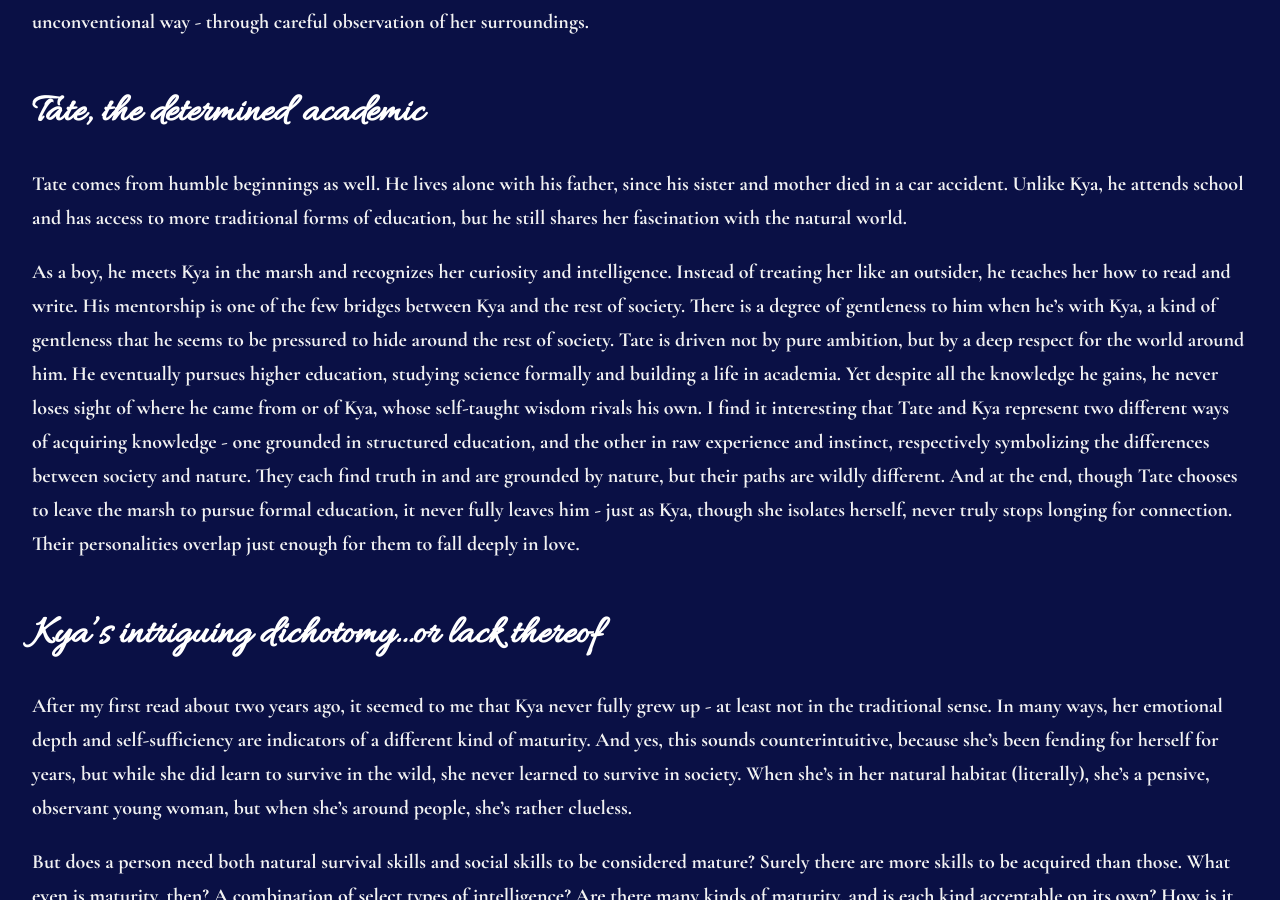
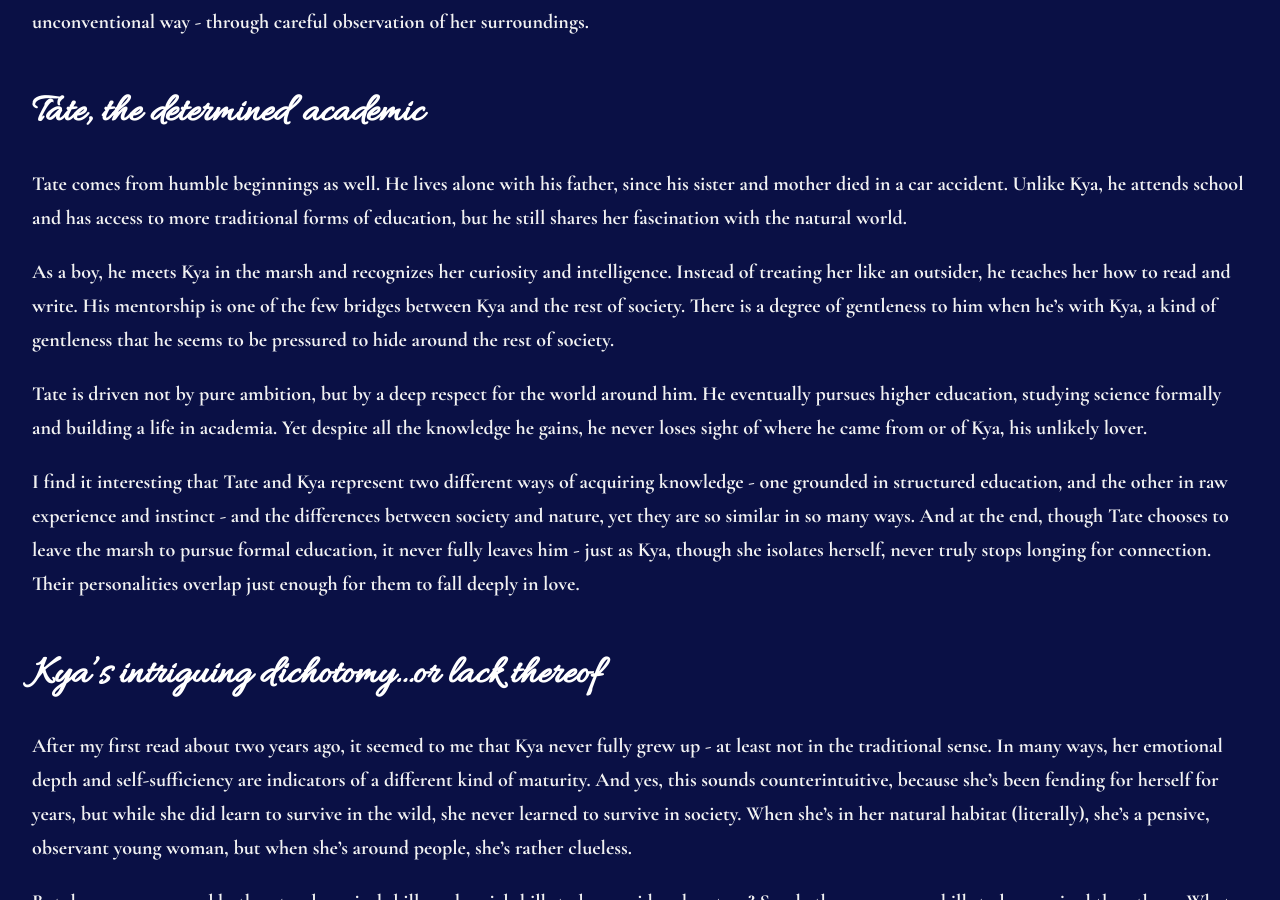
Before and after one commit to leucinemymind/leucinemymind.github.io, a Jekyll site: the page built from _posts/2025-07-15-wtcds.md, in a window 1280 px wide and 900 px high, scrolled down 1538 px. Built offline with Jekyll 4.4.1, drawn with Linux system fonts in a browser that asks for light colours; our own code applies the rules of GitHub Pages for plain Markdown files.

Commit message:
Update 2025-07-15-wtcds.md

```diff
--- a/_posts/2025-07-15-wtcds.md
+++ b/_posts/2025-07-15-wtcds.md
@@ -25,8 +25,10 @@ While she’s by herself, though, she’s not fully alone. She seeks refuge in n
 Tate comes from humble beginnings as well. He lives alone with his father, since his sister and mother died in a car accident. Unlike Kya, he attends school and has access to more traditional forms of education, but he still shares her fascination with the natural world.
 
 As a boy, he meets Kya in the marsh and recognizes her curiosity and intelligence. Instead of treating her like an outsider, he teaches her how to read and write. His mentorship is one of the few bridges between Kya and the rest of society. There is a degree of gentleness to him when he’s with Kya, a kind of gentleness that he seems to be pressured to hide around the rest of society.
-Tate is driven not by pure ambition, but by a deep respect for the world around him. He eventually pursues higher education, studying science formally and building a life in academia. Yet despite all the knowledge he gains, he never loses sight of where he came from or of Kya, whose self-taught wisdom rivals his own.
-I find it interesting that Tate and Kya represent two different ways of acquiring knowledge - one grounded in structured education, and the other in raw experience and instinct, respectively symbolizing the differences between society and nature. They each find truth in and are grounded by nature, but their paths are wildly different. And at the end, though Tate chooses to leave the marsh to pursue formal education, it never fully leaves him - just as Kya, though she isolates herself, never truly stops longing for connection. Their personalities overlap just enough for them to fall deeply in love.
+
+Tate is driven not by pure ambition, but by a deep respect for the world around him. He eventually pursues higher education, studying science formally and building a life in academia. Yet despite all the knowledge he gains, he never loses sight of where he came from or of Kya, his unlikely lover.
+
+I find it interesting that Tate and Kya represent two different ways of acquiring knowledge - one grounded in structured education, and the other in raw experience and instinct - and the differences between society and nature, yet they are so similar in so many ways. And at the end, though Tate chooses to leave the marsh to pursue formal education, it never fully leaves him - just as Kya, though she isolates herself, never truly stops longing for connection. Their personalities overlap just enough for them to fall deeply in love.
 
 ## Kya’s intriguing dichotomy…or lack thereof
 
```
